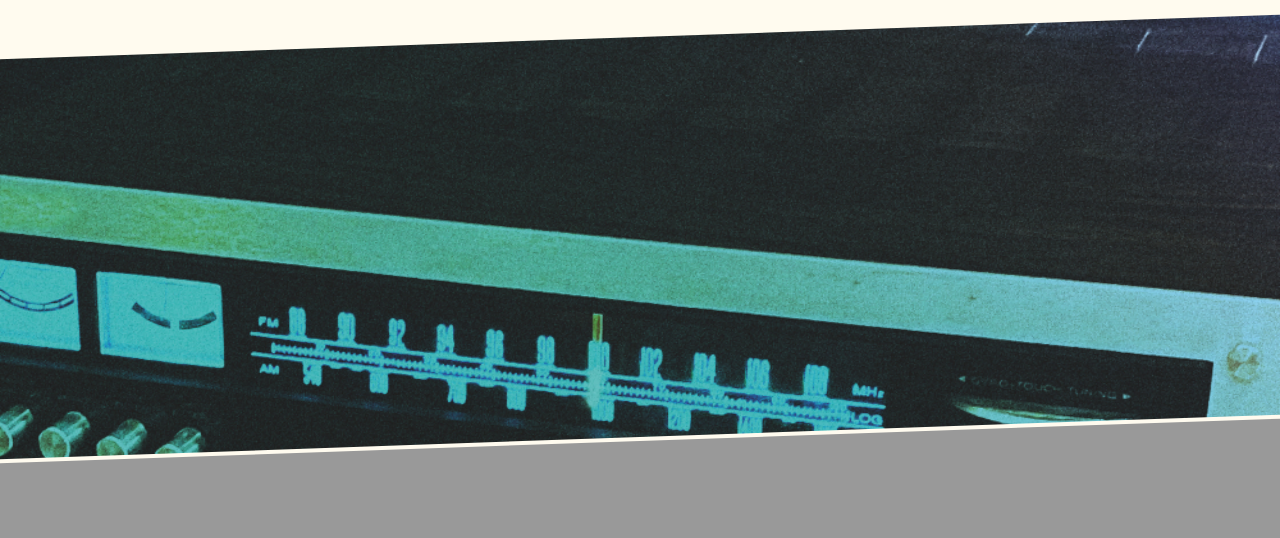
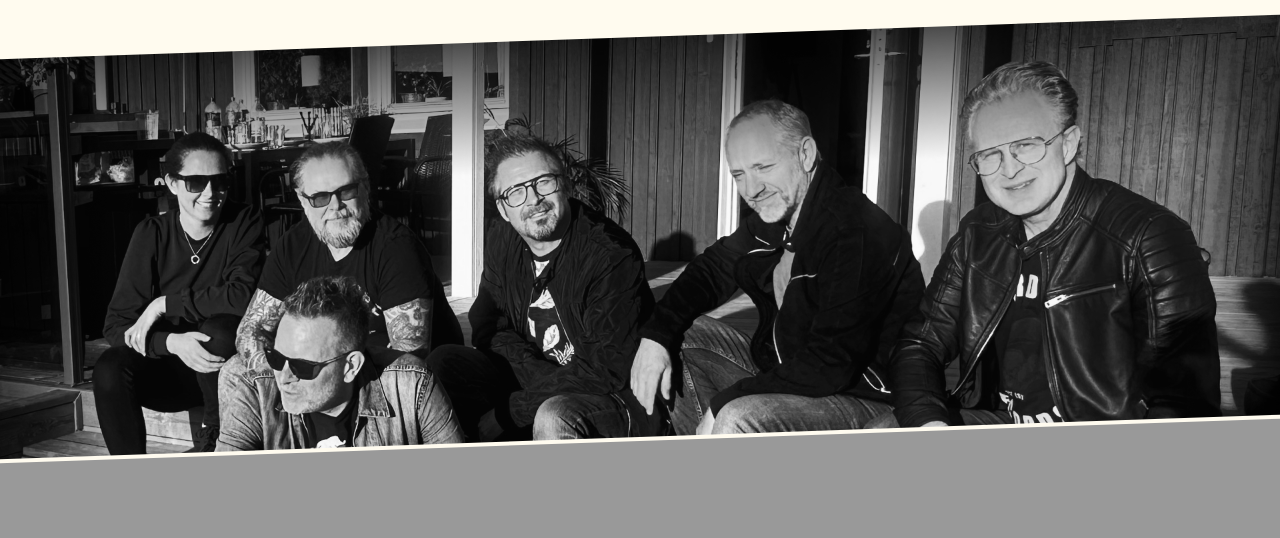
Before and after one commit to weibenfalk/weiben-homepage-2022, an Astro site: page / in a window 1280 px wide. Shown: the part 204-742 px from the top of the page. Built offline with nearby package versions, Linux system fonts and the light colour scheme; Astro itself is replaced by a stand-in of ours.

Commit message:
changed hero image

```diff
--- a/src/components/Hero/Hero.astro
+++ b/src/components/Hero/Hero.astro
@@ -12,7 +12,7 @@ const { title, subtitle, buttonText, buttonLink } = Astro.props;
 ---
 
 <div class='wrapper'>
-  <img src='weiben-back2.jpg' />
+  <img src='fb-weiben-2.jpg' />
 
   <!-- <h1>{title}</h1>
   <p>{subtitle}</p> -->
```
Also changed, not shown: public/fb-weiben-2.jpg (added).
